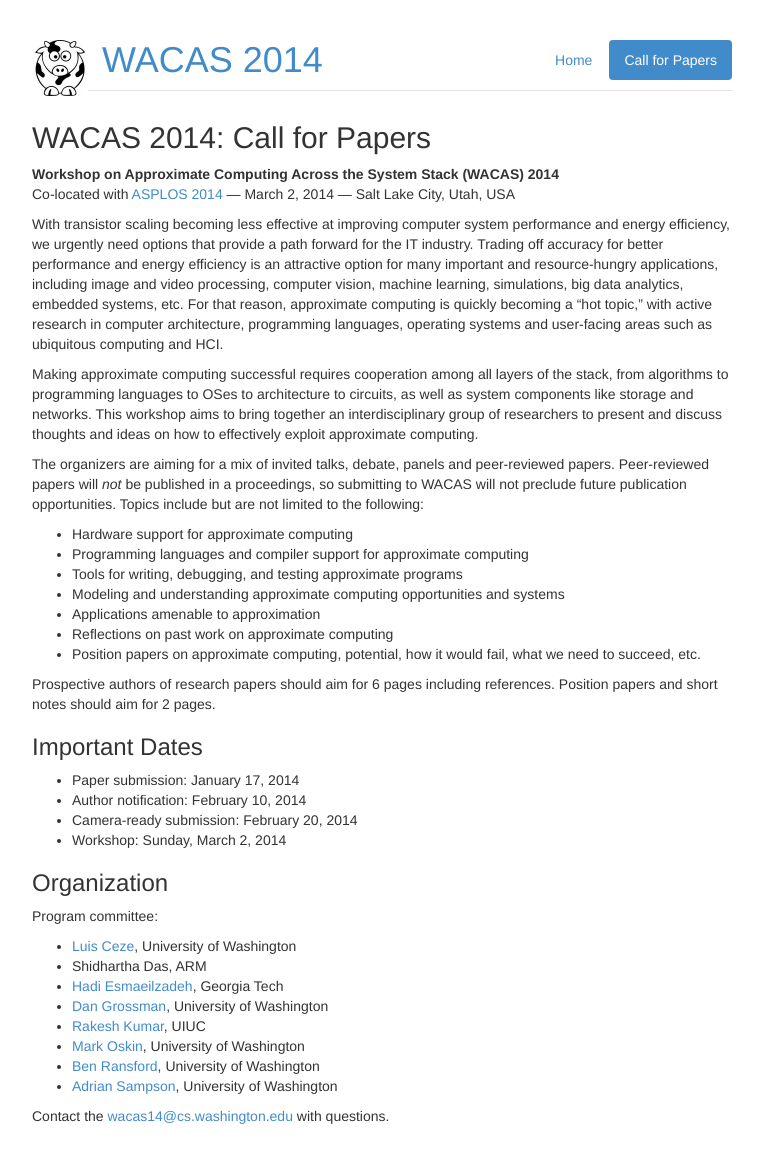
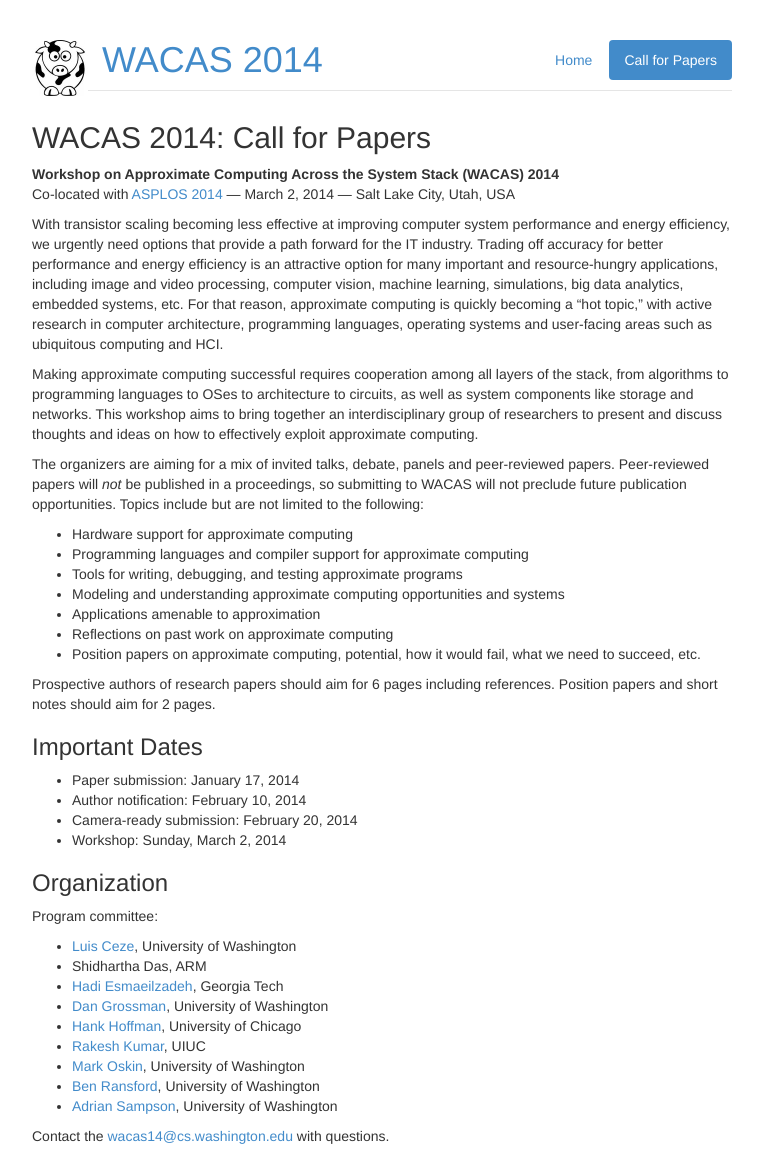
Before and after one commit to uwsampa/sampa-public, a Jekyll site: the page built from wacas14/cfp.md, in a window 1280 px wide. Shown: the whole page, without its empty margins (258-1021 px from the left). Built offline with Jekyll 4.4.1, drawn with Linux system fonts in a browser that asks for light colours; Markdown is read by kramdown in place of the engine named in the settings.

Commit message:
add Hank

```diff
--- a/wacas14/cfp.md
+++ b/wacas14/cfp.md
@@ -61,6 +61,7 @@ Program committee:
 * Shidhartha Das, ARM
 * [Hadi Esmaeilzadeh][], Georgia Tech
 * [Dan Grossman][], University of Washington
+* [Hank Hoffman][], University of Chicago
 * [Rakesh Kumar][], UIUC
 * [Mark Oskin][], University of Washington
 * [Ben Ransford][], University of Washington
@@ -72,6 +73,7 @@ Contact the [wacas14@cs.washington.edu][organizers] with questions.
 [Luis Ceze]: http://homes.cs.washington.edu/~luisceze/
 [Hadi Esmaeilzadeh]: http://www.cc.gatech.edu/~hadi/
 [Dan Grossman]: http://homes.cs.washington.edu/~djg/
+[Hank Hoffman]: http://www.cs.uchicago.edu/people/hankhoffmann
 [Rakesh Kumar]: http://passat.crhc.illinois.edu/rakeshk/
 [Mark Oskin]: http://homes.cs.washington.edu/~oskin/
 [Ben Ransford]: http://homes.cs.washington.edu/~ransford/
```
